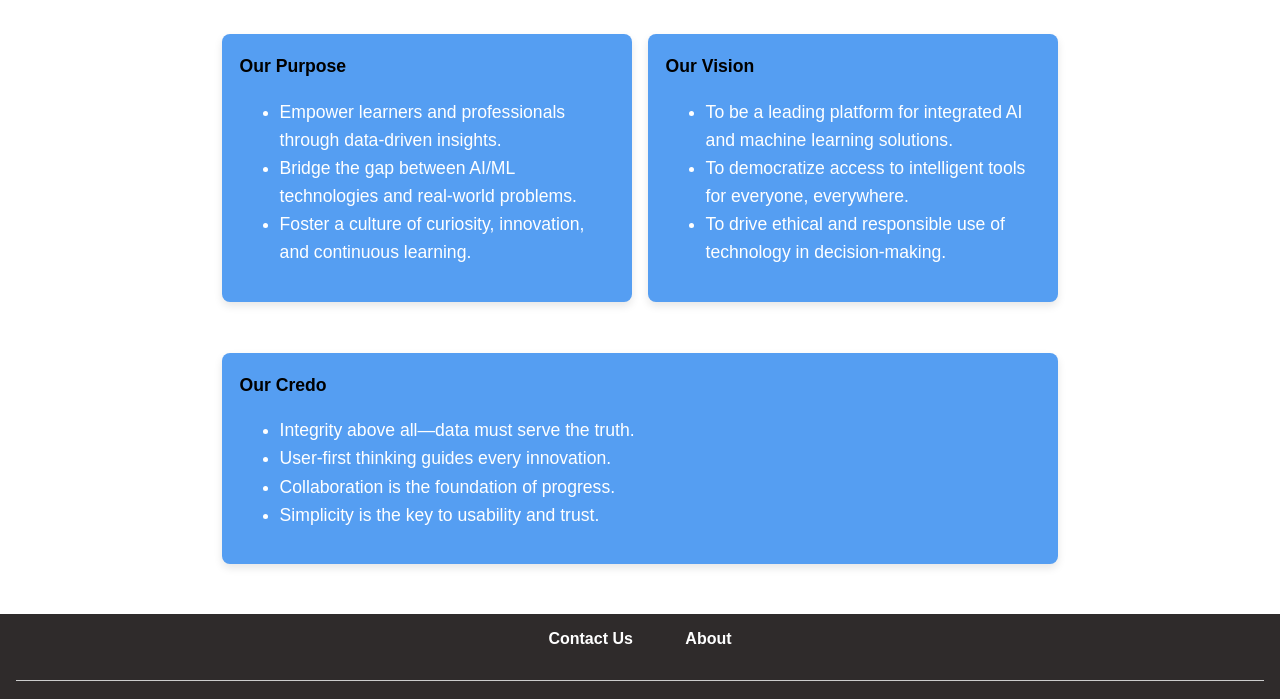
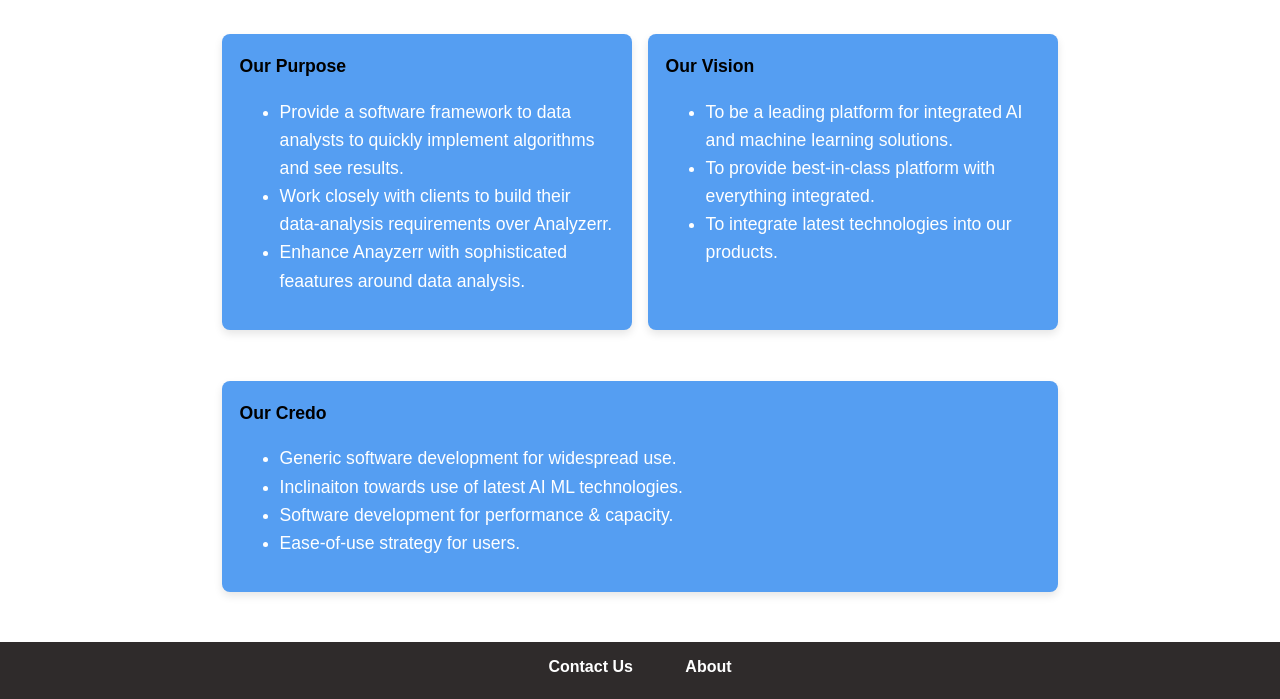
Before and after one commit to nanduchowdhury/EDA, a plain HTML site: page DesignAnalyzer/public_html/index.html in a window 1280 px wide. Shown: the part 4972-5671 px from the top of the page. Drawn offline with Linux system fonts and the light colour scheme.

Commit message:
- changes in html text

```diff
--- a/DesignAnalyzer/public_html/index.html
+++ b/DesignAnalyzer/public_html/index.html
@@ -24,7 +24,6 @@
 
   <!-- Link to external CSS -->
   <link rel="stylesheet" href="styles.css" />
-
 
 </head>
 
@@ -85,7 +84,6 @@
       <p>Load large sets of data. Run effecient algorithms. Fast visualization. Fast reporting.</p>
     </div>
   </div>
-
 
 
 <video autoplay loop muted playsinline class="responsive-video">
@@ -207,9 +205,6 @@
   </div>
 </section>
 
-
-
-
   <!-- Target sections for footer links -->
   <section id="Contact" style="padding: 2em;">
     <h2>Contact Us</h2>
@@ -228,9 +223,9 @@
     <h3 style="color: black;">Our Purpose</h3>
     <p>
       <ul>
-        <li>Empower learners and professionals through data-driven insights.</li>
-        <li>Bridge the gap between AI/ML technologies and real-world problems.</li>
-        <li>Foster a culture of curiosity, innovation, and continuous learning.</li>
+        <li>Provide a software framework to data analysts to quickly implement algorithms and see results.</li>
+        <li>Work closely with clients to build their data-analysis requirements over Analyzerr.</li>
+        <li>Enhance Anayzerr with sophisticated feaatures around data analysis.</li>
       </ul>
     </p>
   </div>
@@ -240,8 +235,8 @@
     <p>
       <ul>
         <li>To be a leading platform for integrated AI and machine learning solutions.</li>
-        <li>To democratize access to intelligent tools for everyone, everywhere.</li>
-        <li>To drive ethical and responsible use of technology in decision-making.</li>
+        <li>To provide best-in-class platform with everything integrated.</li>
+        <li>To integrate latest technologies into our products.</li>
       </ul>
     </p>
   </div>
@@ -250,10 +245,10 @@
     <h3 style="color: black;">Our Credo</h3>
     <p>
       <ul>
-        <li>Integrity above all—data must serve the truth.</li>
-        <li>User-first thinking guides every innovation.</li>
-        <li>Collaboration is the foundation of progress.</li>
-        <li>Simplicity is the key to usability and trust.</li>
+        <li>Generic software development for widespread use.</li>
+        <li>Inclinaiton towards use of latest AI ML technologies.</li>
+        <li>Software development for performance & capacity.</li>
+        <li>Ease-of-use strategy for users.</li>
       </ul>
     </p>
   </div>
```
